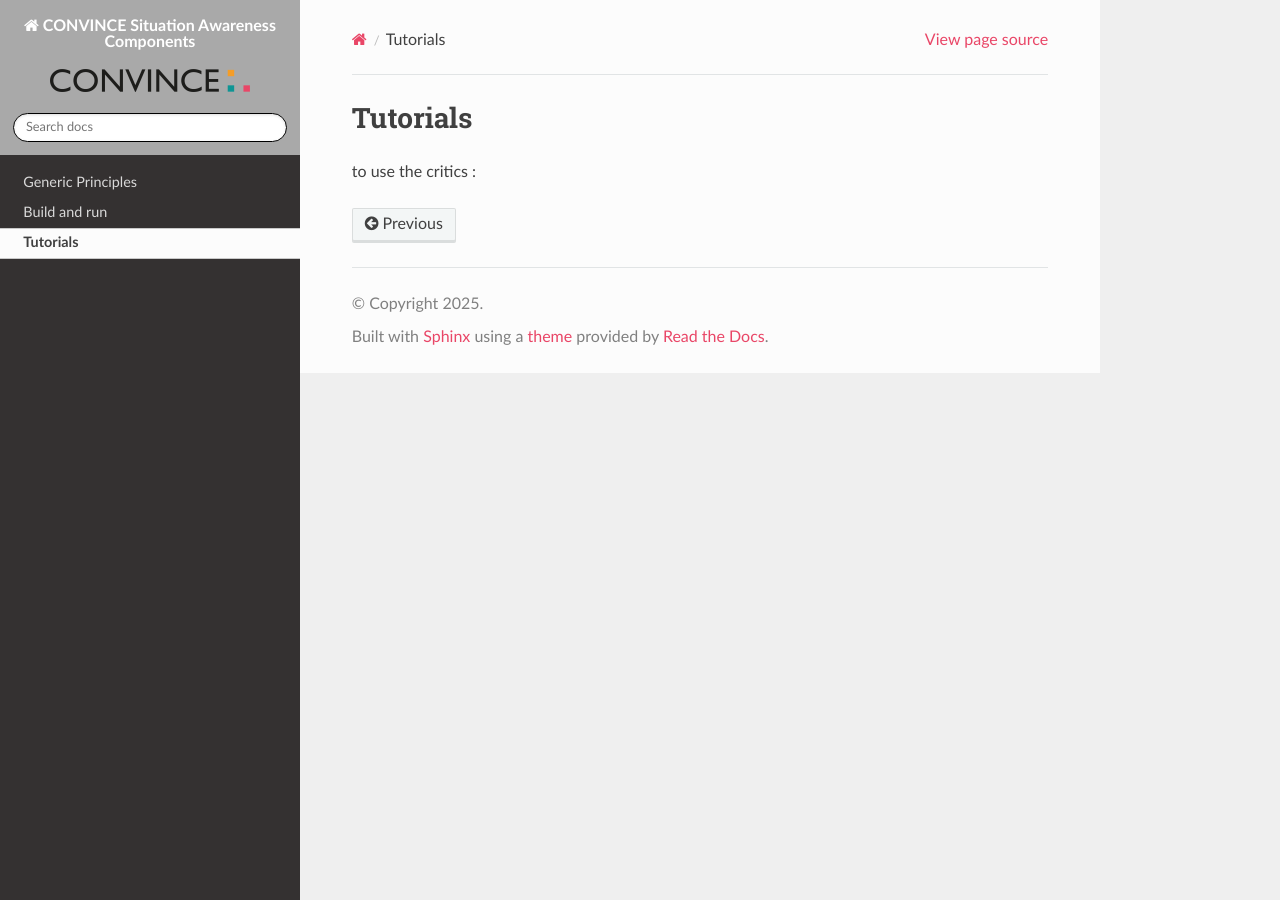
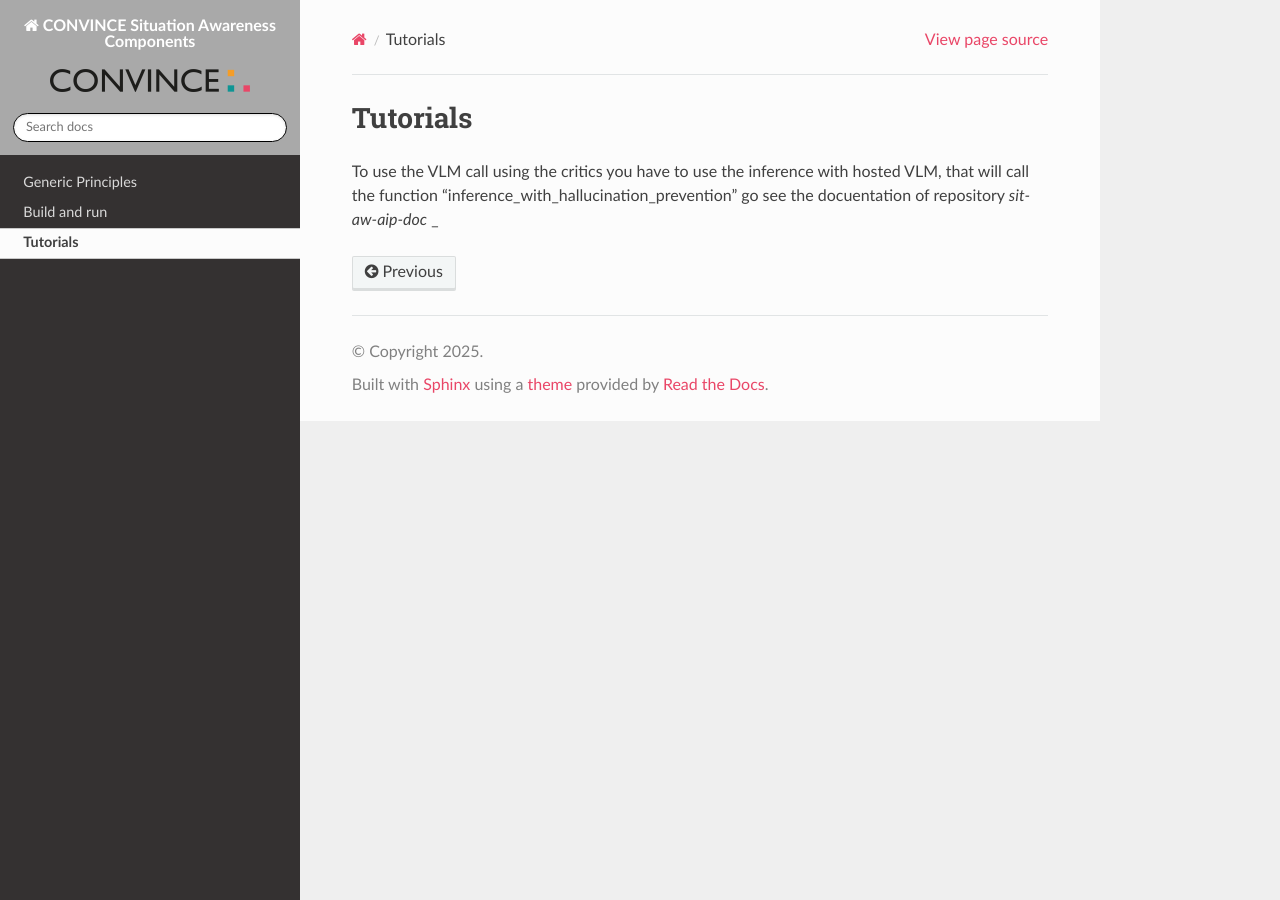
Before and after one commit to convince-project/sit-aw-critics, a Sphinx documentation site: the page built from docs/source/tutorials.rst, in a window 1280 px wide. Built offline with Sphinx 7.4.7 and the Read the Docs theme 3.1.0, drawn with Linux system fonts in a browser that asks for light colours.

Commit message:
Update tutorials.rst

```diff
--- a/docs/source/tutorials.rst
+++ b/docs/source/tutorials.rst
@@ -1,4 +1,7 @@
 Tutorials
 =========
 
-to use the critics  :
+To use the VLM call using the critics you have to use the inference with hosted VLM, that will call the function "inference_with_hallucination_prevention"
+go see the docuentation of repository `sit-aw-aip-doc` _
+
+.. _sit-aw-aip-doc: https://convince-project.github.io/sit-aw-aip/
```
